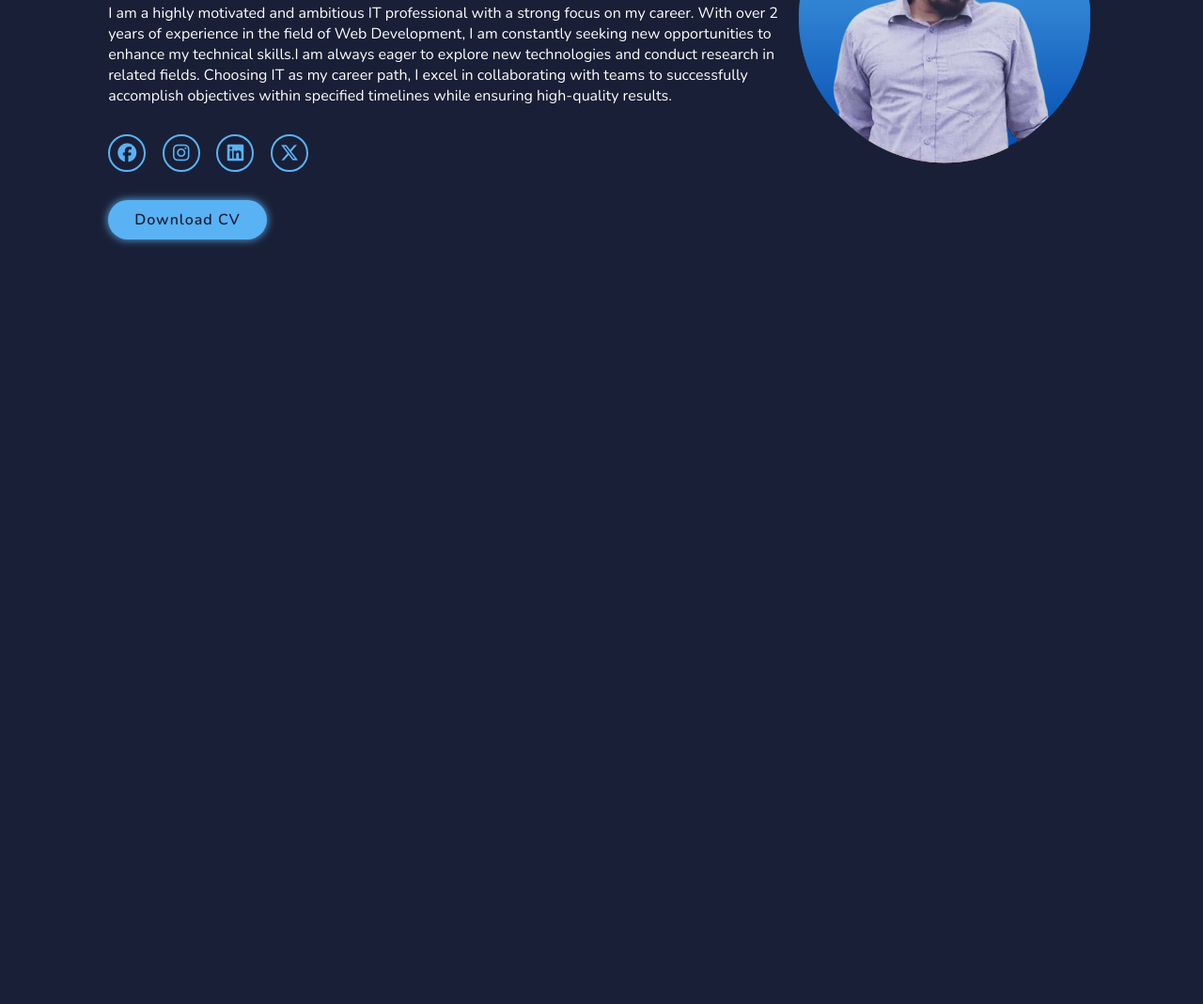
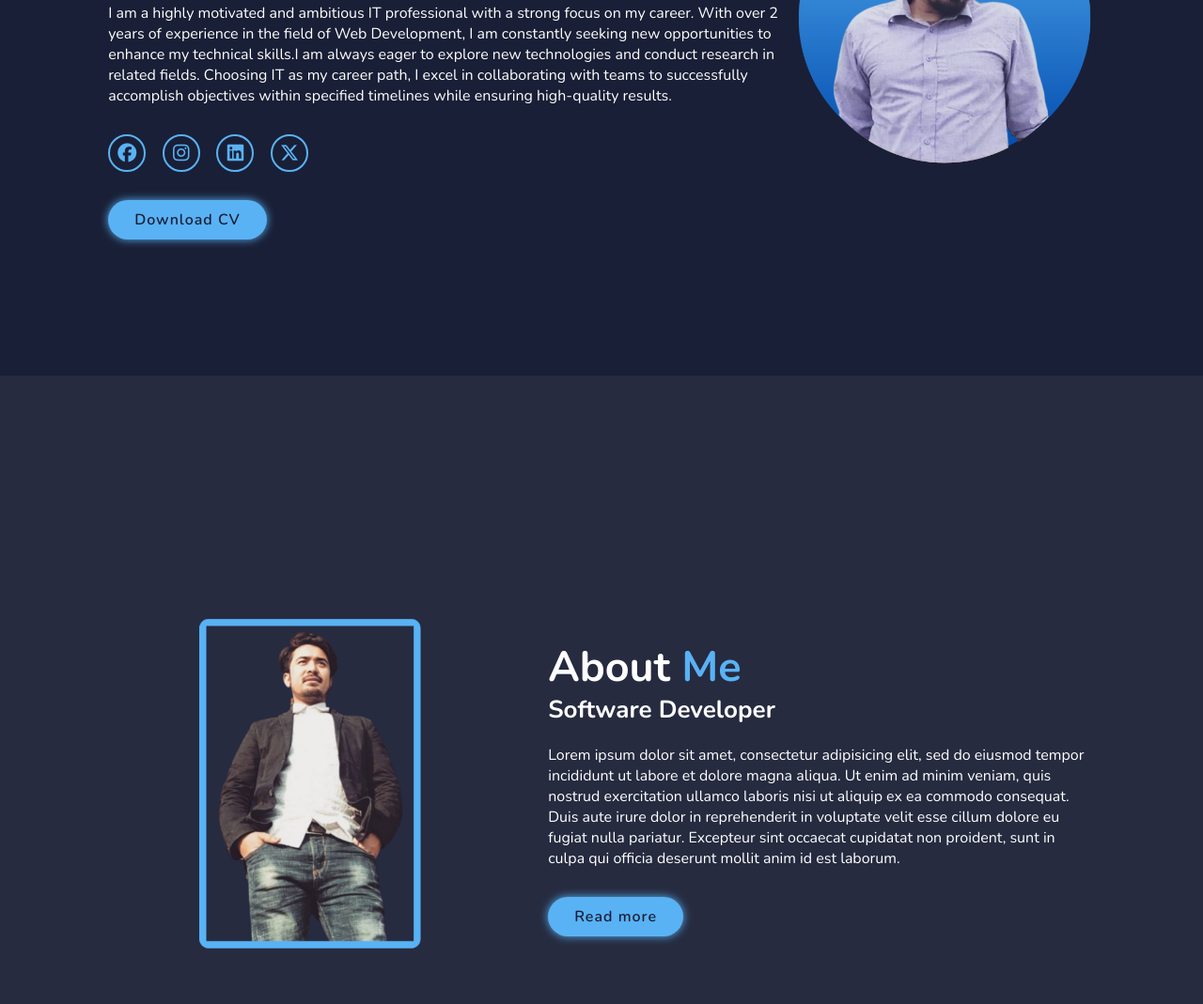
Before and after one commit to anupjungkarki/resume, a plain HTML site: page index.html in a window 1280 px wide. Shown: the part 400-1469 px from the top of the page at 94% size. Before the commit the page ends 800 px from the top, so only its background shows below. Drawn offline with nearby package versions, Linux system fonts and the light colour scheme.

Commit message:
Add About

```diff
--- a/index.html
+++ b/index.html
@@ -46,7 +46,7 @@
      </section>
 
      <!-- About Section Design -->
- <!--     <section class="about" id="about">
+    <section class="about" id="about">
      	<div class="about-img">
      		<img src="img/3.png">
      	</div>
@@ -62,7 +62,7 @@
      	    proident, sunt in culpa qui officia deserunt mollit anim id est laborum.</p>
      	   <a href="#" class="btn">Read more</a>
         </div>
-     </section> -->
+     </section>
 
     <!-- Services Section Design -->
 <!--     <section class="services" id="services">
```
